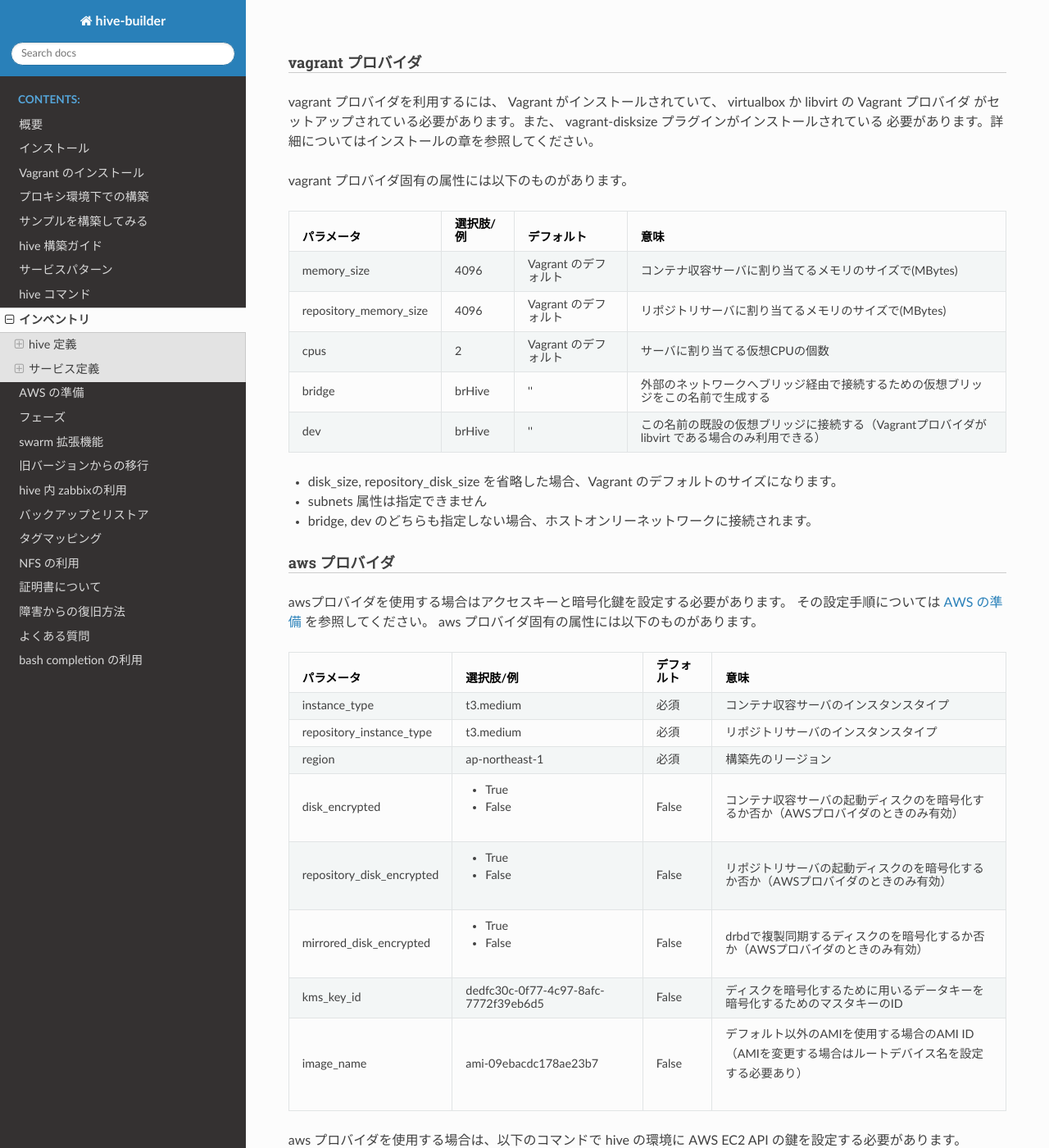
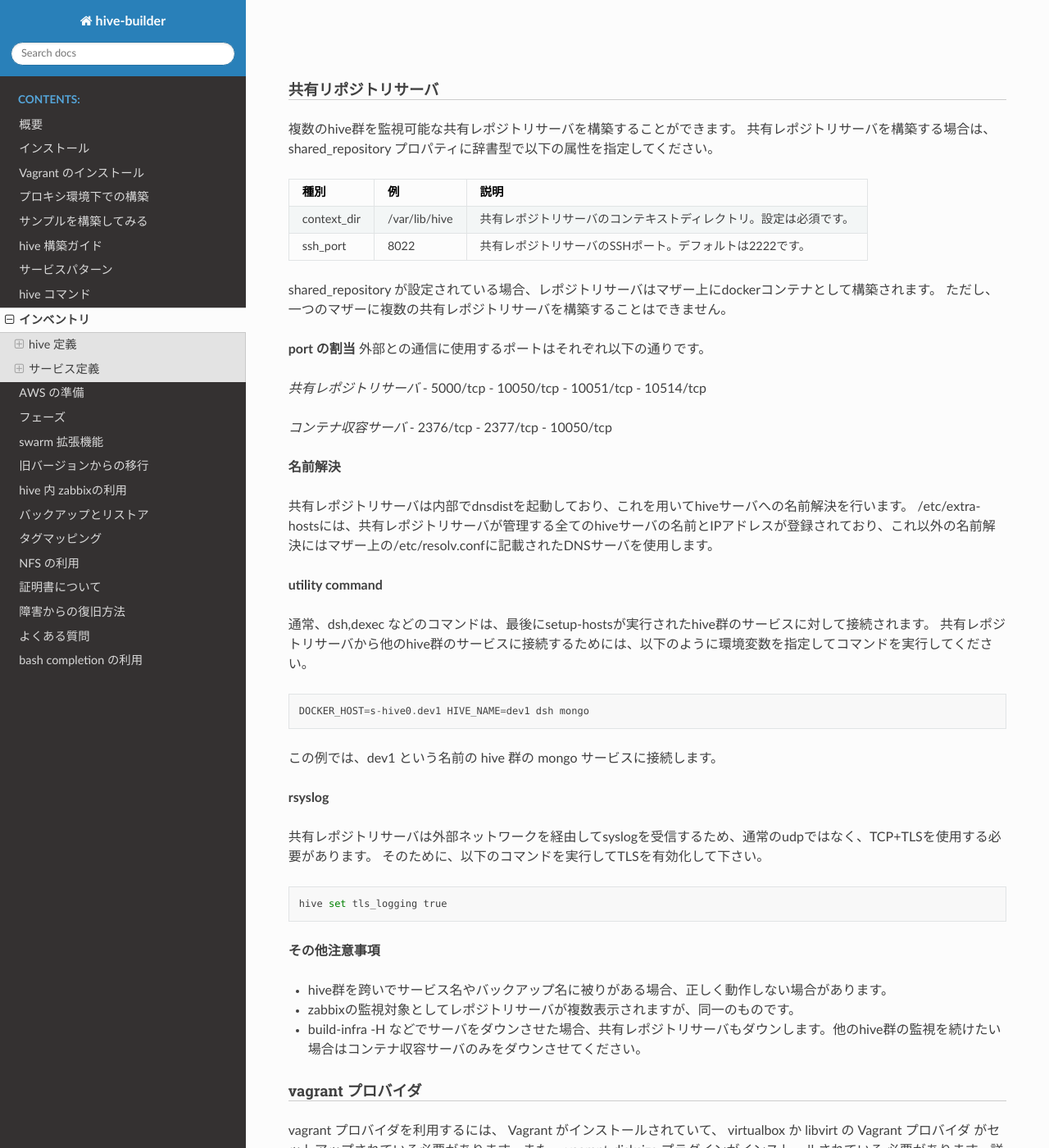
Before and after one commit to procube-open/hive-builder, a Sphinx documentation site: the page built from docs/inventory.rst, in a window 1280 px wide and 1400 px high, scrolled down 4583 px. Shown: the whole window at 82% size. Built offline with Sphinx 7.4.7 and the Read the Docs theme 3.1.0, drawn with Linux system fonts in a browser that asks for light colours; some of the changed text lies outside the part shown.

Commit message:
write document

```diff
--- a/docs/inventory.rst
+++ b/docs/inventory.rst
@@ -147,6 +147,10 @@ t3.large で構築します。
       - test-hive
       - hive
       - 独自のホスト名を設定したい場合に指定する（大文字アルファベットの使用不可）
+    * - shared_repository
+      - 後述
+      -
+      - 共有レポジトリサーバの定義
 
 
 上記はプロバイダ共通の属性ですが、プロバイダ固有の属性もあります。
@@ -225,6 +229,72 @@ hive定義の internal_cidr プロパティで変更できます。
 .. image:: imgs/docker_network.png
    :align: center
 
+
+共有リポジトリサーバ
+^^^^^^^^^^^^^^^^^^^^^^^^^^^^^^^^^^^^
+複数のhive群を監視可能な共有レポジトリサーバを構築することができます。
+共有レポジトリサーバを構築する場合は、shared_repository プロパティに辞書型で以下の属性を指定してください。
+
+..  list-table::
+    :widths: 18 18 50
+    :header-rows: 1
+
+    * - 種別
+      - 例
+      - 説明
+    * - context_dir
+      - /var/lib/hive
+      - 共有レポジトリサーバのコンテキストディレクトリ。設定は必須です。
+    * - ssh_port
+      - 8022
+      - 共有レポジトリサーバのSSHポート。デフォルトは2222です。
+
+shared_repository が設定されている場合、レポジトリサーバはマザー上にdockerコンテナとして構築されます。
+ただし、一つのマザーに複数の共有レポジトリサーバを構築することはできません。
+
+**port の割当**
+外部との通信に使用するポートはそれぞれ以下の通りです。
+
+*共有レポジトリサーバ*
+- 5000/tcp
+- 10050/tcp
+- 10051/tcp
+- 10514/tcp
+
+*コンテナ収容サーバ*
+- 2376/tcp
+- 2377/tcp
+- 10050/tcp
+
+**名前解決**
+
+共有レポジトリサーバは内部でdnsdistを起動しており、これを用いてhiveサーバへの名前解決を行います。
+/etc/extra-hostsには、共有レポジトリサーバが管理する全てのhiveサーバの名前とIPアドレスが登録されており、これ以外の名前解決にはマザー上の/etc/resolv.confに記載されたDNSサーバを使用します。
+
+**utility command**
+
+通常、dsh,dexec などのコマンドは、最後にsetup-hostsが実行されたhive群のサービスに対して接続されます。
+共有レポジトリサーバから他のhive群のサービスに接続するためには、以下のように環境変数を指定してコマンドを実行してください。
+::
+
+  DOCKER_HOST=s-hive0.dev1 HIVE_NAME=dev1 dsh mongo
+
+この例では、dev1 という名前の hive 群の mongo サービスに接続します。
+
+**rsyslog**
+
+共有レポジトリサーバは外部ネットワークを経由してsyslogを受信するため、通常のudpではなく、TCP+TLSを使用する必要があります。
+そのために、以下のコマンドを実行してTLSを有効化して下さい。
+
+::
+
+  hive set tls_logging true
+
+**その他注意事項**
+
+- hive群を跨いでサービス名やバックアップ名に被りがある場合、正しく動作しない場合があります。
+- zabbixの監視対象としてレポジトリサーバが複数表示されますが、同一のものです。
+- build-infra -H などでサーバをダウンさせた場合、共有レポジトリサーバもダウンします。他のhive群の監視を続けたい場合はコンテナ収容サーバのみをダウンさせてください。
 
 vagrant プロバイダ
 ^^^^^^^^^^^^^^^^^^^
```
Also changed, not shown: 1 other file.
